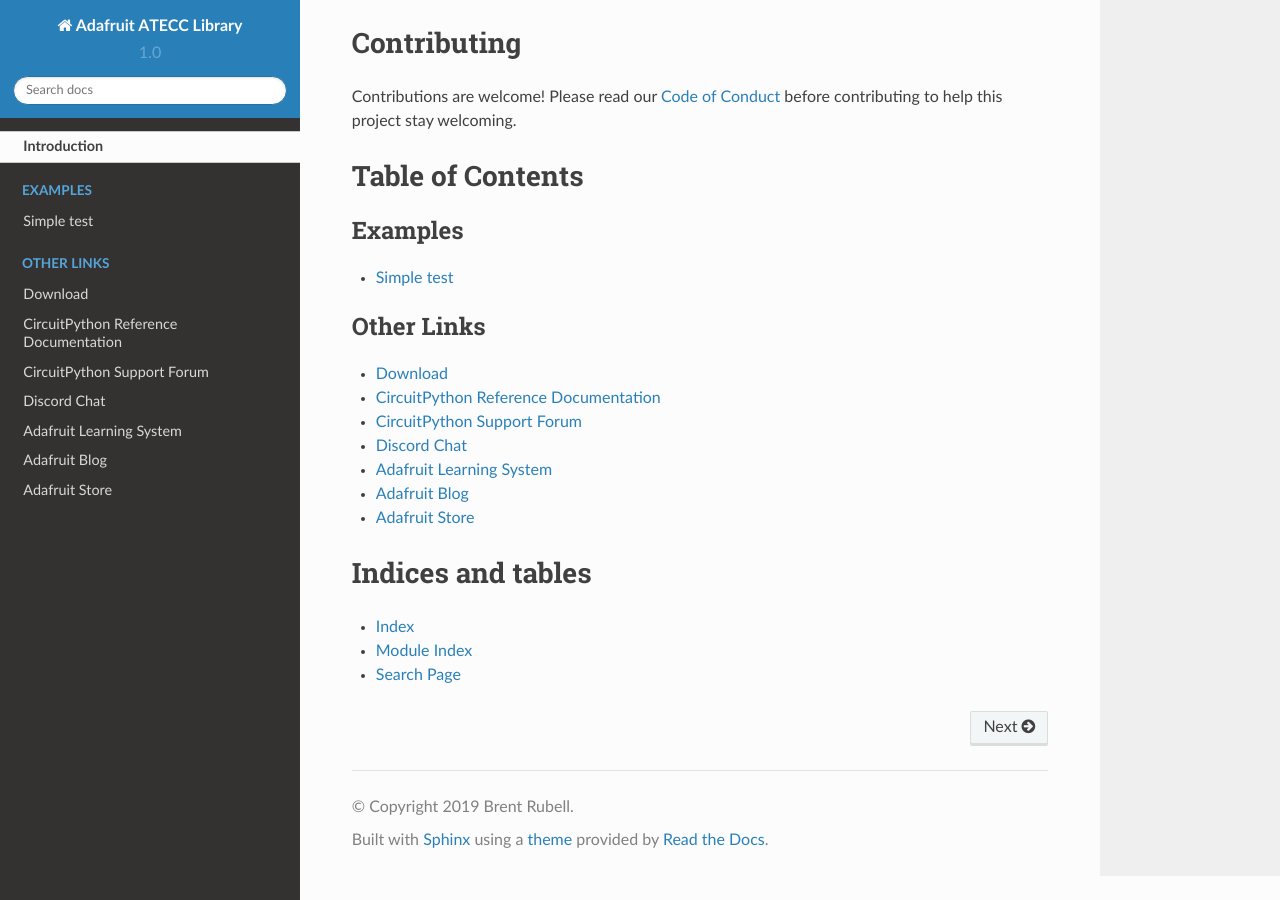
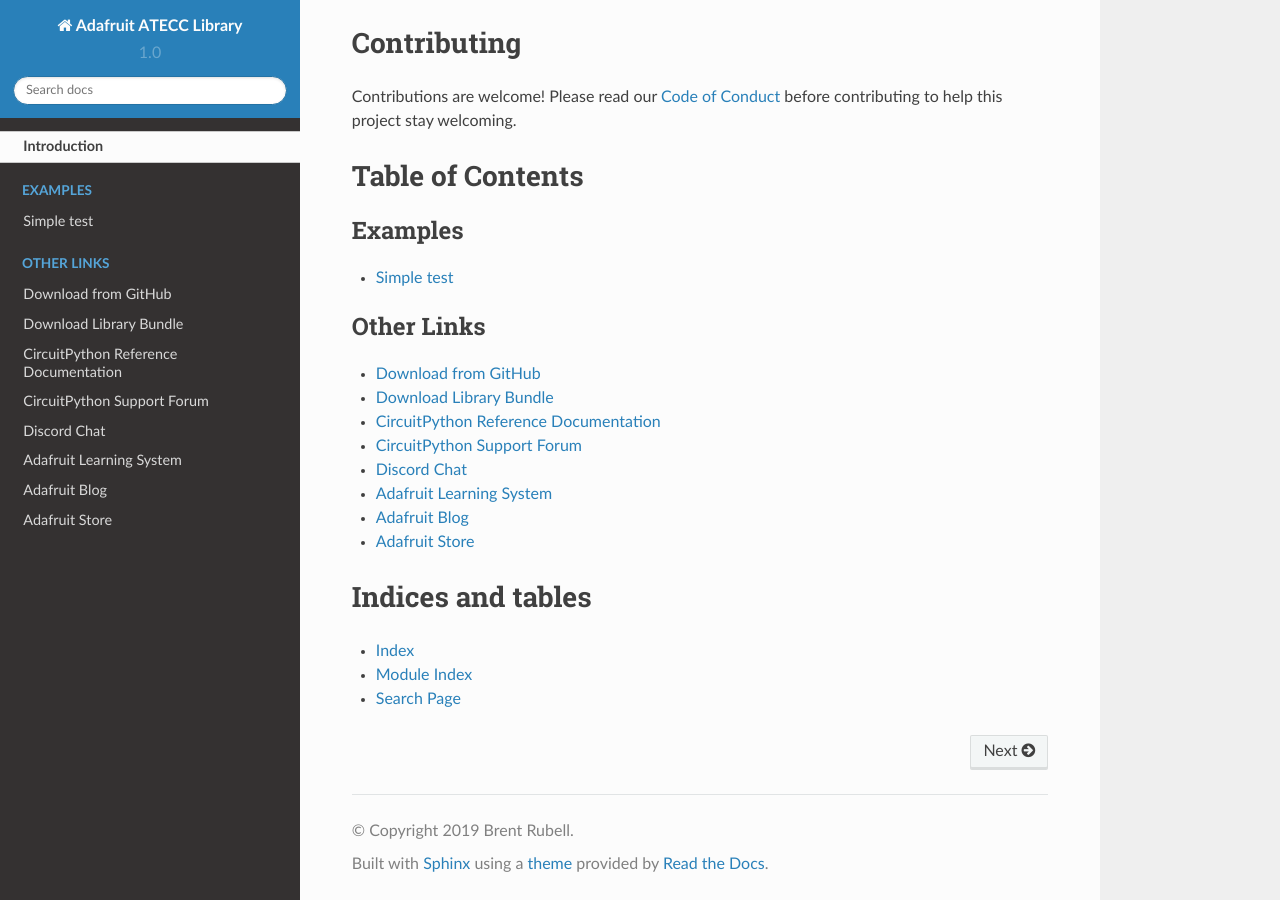
Before and after one commit to adafruit/Adafruit_CircuitPython_ATECC, a Sphinx documentation site: the page built from docs/index.rst, in a window 1280 px wide and 900 px high, scrolled down 1448 px. Built offline with Sphinx 7.4.7 and the Read the Docs theme 2.0.0, drawn with Linux system fonts in a browser that asks for light colours; pages that are not in the unit, such as notebooks, are missing from menus.

Commit message:
Added cp.org link to index.rst

```diff
--- a/docs/index.rst
+++ b/docs/index.rst
@@ -31,7 +31,8 @@
 .. toctree::
     :caption: Other Links
 
-    Download <https://github.com/adafruit/Adafruit_CircuitPython_ATECC/releases/latest>
+    Download from GitHub <https://github.com/adafruit/Adafruit_CircuitPython_ATECC/releases/latest>
+    Download Library Bundle <https://circuitpython.org/libraries>
     CircuitPython Reference Documentation <https://docs.circuitpython.org>
     CircuitPython Support Forum <https://forums.adafruit.com/viewforum.php?f=60>
     Discord Chat <https://adafru.it/discord>
```
